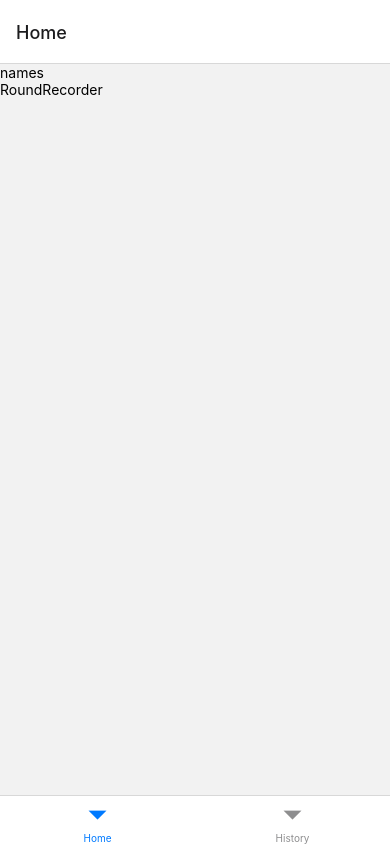
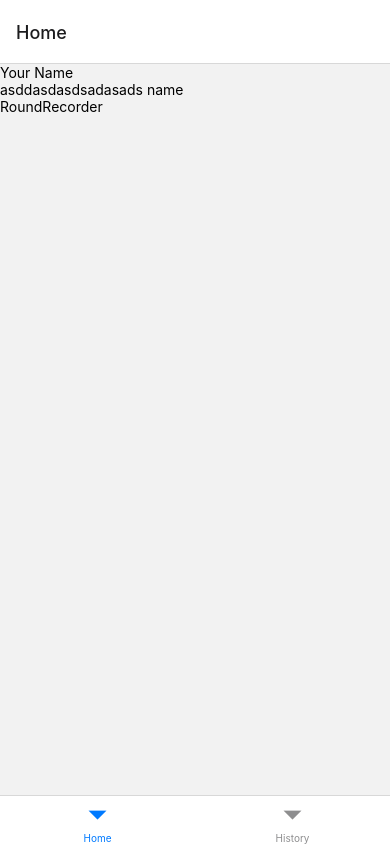
Before and after one commit to CapSap/whoseDrinkNative, a React Native app: screen /Home in a window 390 px wide. Built offline with nearby package versions, Linux system fonts and the light colour scheme.

Commit message:
create basic input

```diff
--- a/src/components/NamesInput.tsx
+++ b/src/components/NamesInput.tsx
@@ -1,6 +1,16 @@
-import React from 'react';
-import {Text} from 'react-native';
+import React, {useState} from 'react';
+import {Text, TextInput, View} from 'react-native';
 
 export const NamesInput: React.FC = () => {
-  return <Text>names</Text>;
+  const [userName, setuserName] = useState('');
+  return (
+    <View>
+      <Text>Your Name</Text>
+      <TextInput
+        onChangeText={newText => setuserName(newText)}
+        placeholder="asddasdasdsadasads name"
+        defaultValue={userName}
+      />
+    </View>
+  );
 };
```
